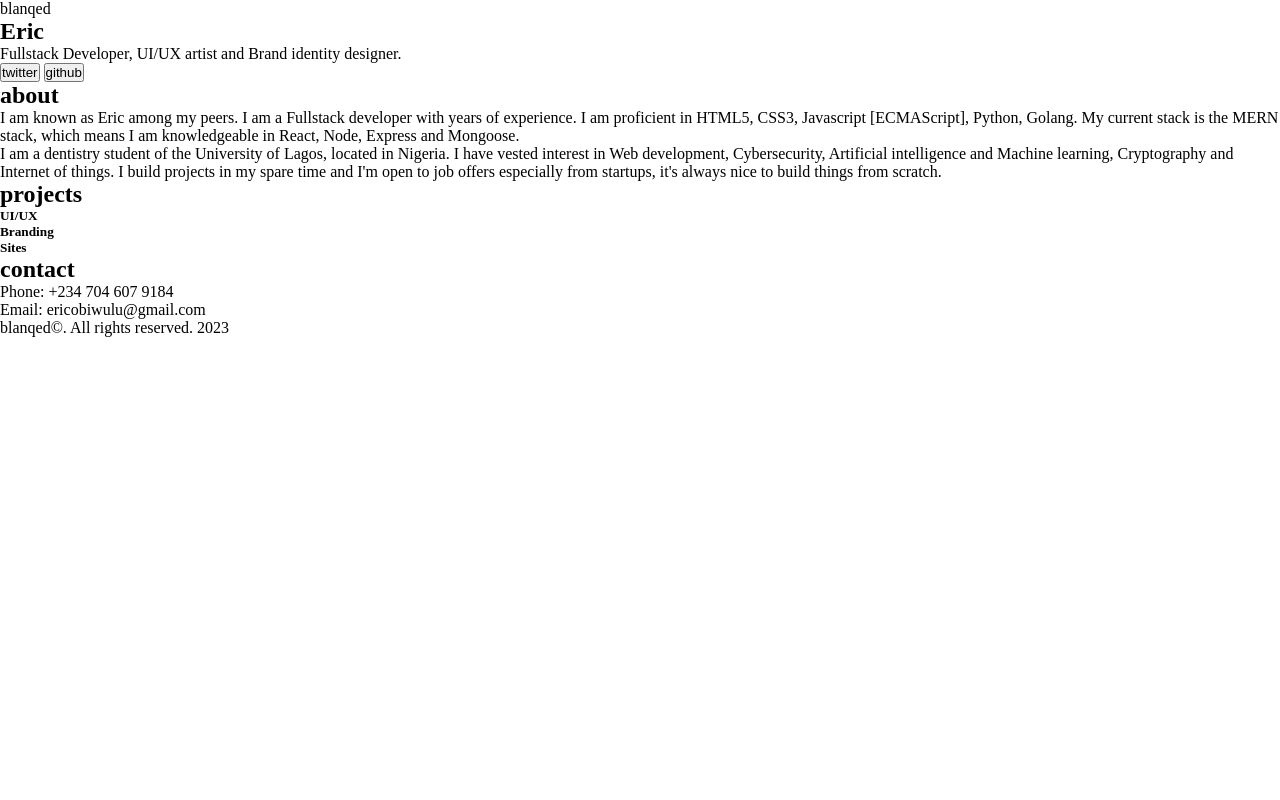
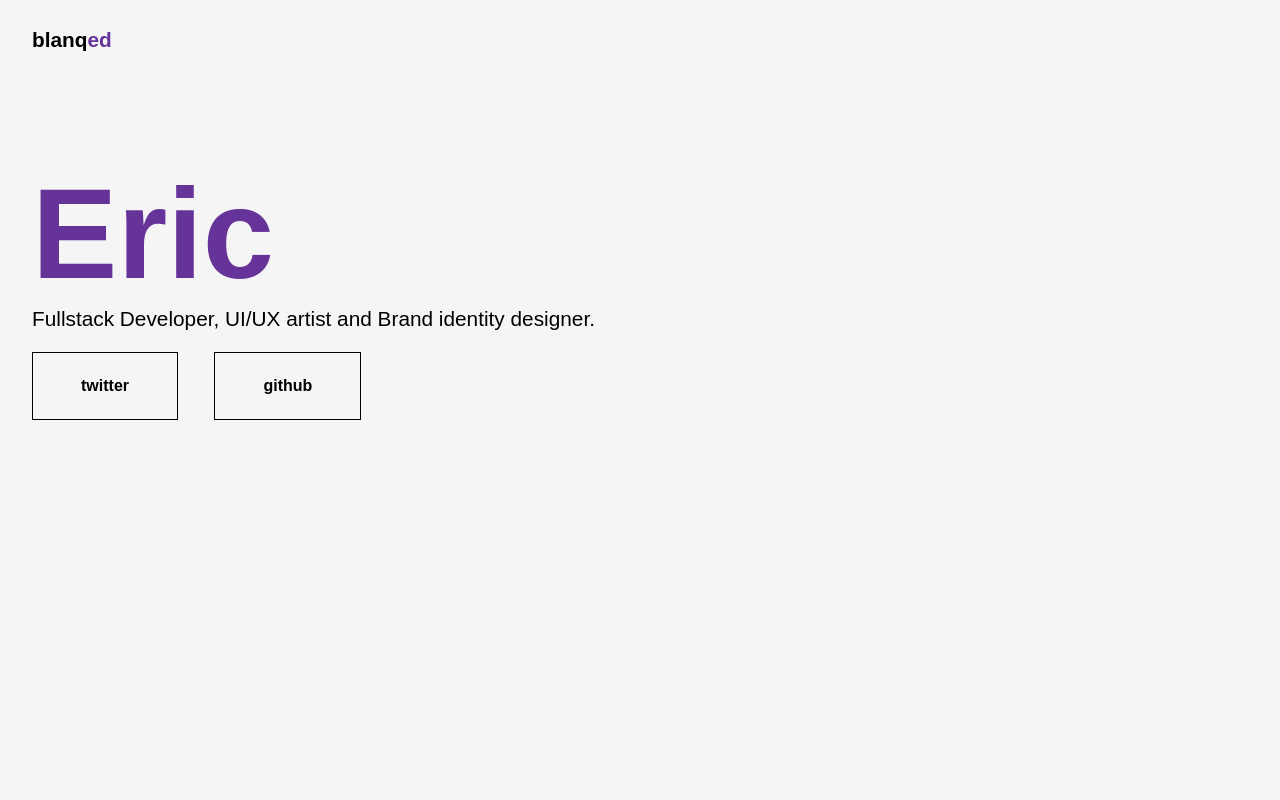
Before and after one commit to thamesblanq/blanq-ed-page, a plain HTML site: page index.html in a window 1280 px wide. Shown: the top 800 px of the page. Drawn offline with Linux system fonts and the light colour scheme.

Commit message:
almost done

```diff
--- a/index.html
+++ b/index.html
@@ -50,8 +50,8 @@
 
         <section class="contact">
             <h1 class="purple">contact</h1>
-            <p>Phone: +234 704 607 9184</p>
-            <p>Email: ericobiwulu@gmail.com</p>
+            <p><a href="tel:+2347046079184">Phone: +234 704 607 9184</a></p>
+            <p><a href="mailto:ericobiwulu@gmail.com">Email: ericobiwulu@gmail.com</a></p>
         </section>
 
     </main>
--- a/style.css
+++ b/style.css
@@ -2,4 +2,183 @@
     box-sizing: border-box;
     padding: 0;
     margin: 0;
+    font-family: Arial, Helvetica, sans-serif;
 }
+
+body {
+    width: 100%;
+    background-color: whitesmoke;
+    color: black;
+
+}
+
+header {
+    font-weight: 600;
+    height: 10vh;
+    padding: 0 2em;
+    display: flex;
+    align-items: center;
+    justify-content: flex-start;
+}
+
+.purple {
+    color: rebeccapurple;
+}
+
+main .top {
+    height: 90vh;
+    padding: 0 2em;
+    display: flex;
+    align-items: flex-start;
+    justify-content: flex-start;
+    flex-direction: column;
+    padding-top: 5em;
+}
+
+main .top h1 {
+    font-size: 4rem;
+}
+
+main .top p {
+    font-size: 1rem;
+    padding-bottom: 1em;
+}
+
+main .top .btns button {
+    padding: 1em 2em;
+    border: 1px solid black;
+    background-color: whitesmoke;
+    color: black;
+    font-size: 1rem;
+    font-weight: 600;
+    cursor: pointer;
+    transition: all 1s ease-in-out;
+}
+
+main .top .btns button:first-child {
+    margin-right: 1em;
+}
+
+main .top .btns button:hover, main .top .btns button:focus {
+    transform: translateY(10%);
+    background-color: rebeccapurple;
+    color: whitesmoke;
+    border: none;
+}
+
+main .about {
+    background-color: rgb(16, 2, 31);
+    color: white;
+    padding: 1em 2em;
+}
+
+main .about h1 {
+    font-size: 3rem;
+    color: rgb(69, 15, 124);
+}
+
+
+main .about p {
+    font-size: 1rem;
+    line-height: 40px;
+}
+
+main .about p:first-child {
+    margin: 1em 0;
+}
+
+main .about p:last-child {
+    margin: 1em 0;
+}
+
+main .projects {
+    height: 100vh;
+    padding: 0 2em;
+}
+
+main .projects h1 {
+    font-size: 3rem;
+    color: rgb(69, 15, 124);
+}
+
+main .contact {
+    padding: 1em 2em;
+    background-color: rebeccapurple;
+    color: whitesmoke;
+}
+
+main .contact h1 {
+    font-size: 3rem;
+    color: rgb(69, 15, 124);
+}
+
+main .contact p {
+    font-size: 1rem;
+}
+
+main .contact p a {
+    color: whitesmoke;
+    text-decoration: none;
+}
+
+main .contact p:first-child {
+    margin: 1em 0;
+}
+
+main .contact p:last-child {
+    margin: 1em 0;
+}
+
+footer {
+    height: 10vh;
+    display: flex;
+    justify-content: center;
+    align-items: center;
+    background-color: rgb(16, 2, 31);
+    color: whitesmoke;
+}
+
+
+
+
+
+
+
+@media screen and (min-width: 768px){
+
+    .logo {
+        font-size: 1.3rem;
+    }
+
+    main .top h1 {
+        font-size: 8rem;
+    }
+
+    main .top p {
+        font-size: 1.3rem;
+    }
+
+    main .top .btns button {
+        padding: 1.5em 3em;
+    }
+
+    main .top .btns button:first-child {
+        margin-right: 2em;
+    }
+
+    main .about {
+        padding: 4em 2em;
+    }
+
+    main .about p {
+        font-size: 1.2rem;
+    }
+
+
+
+
+    main .contact p {
+        font-size: 1.2rem;
+    }
+
+}
```
